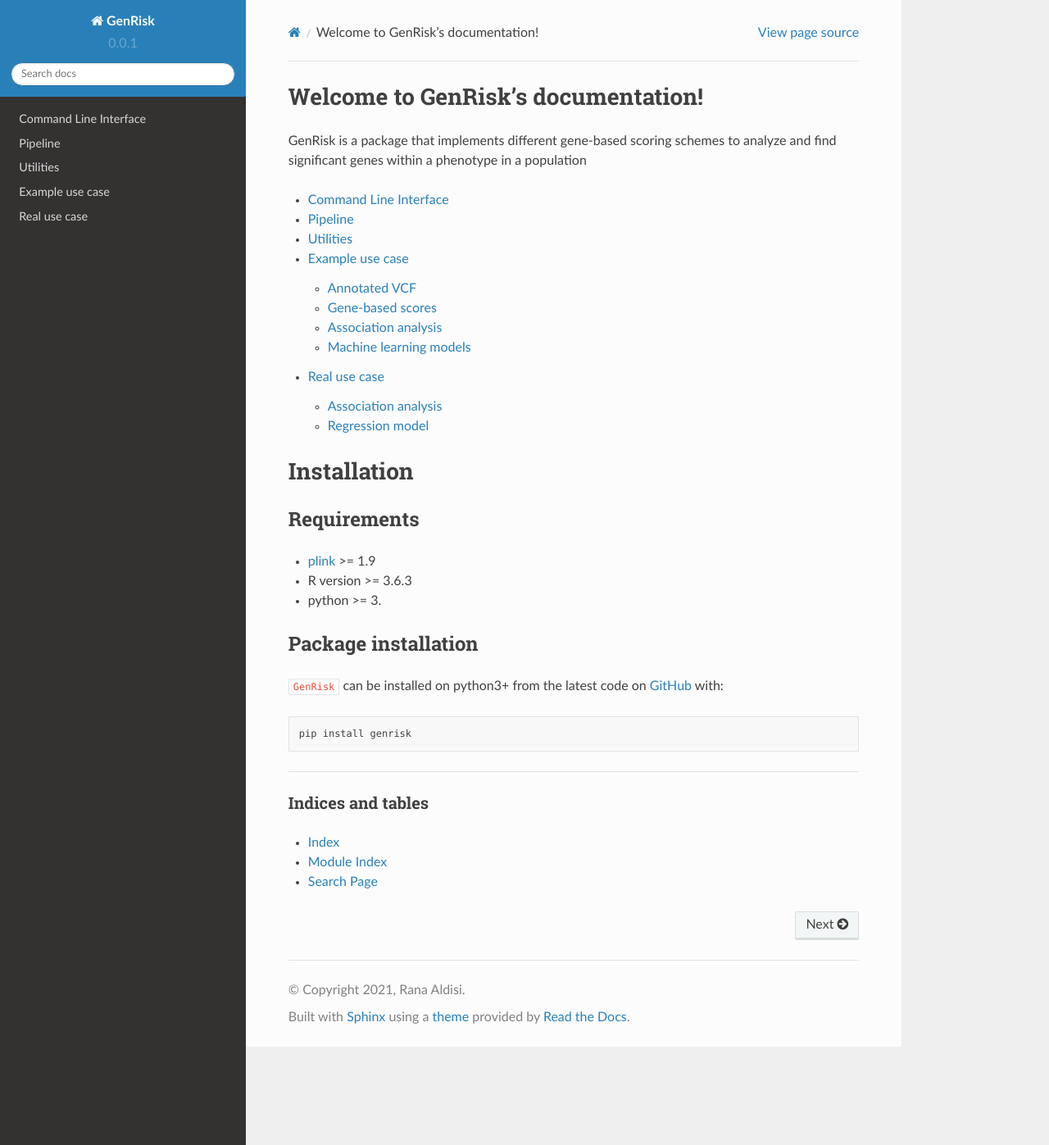
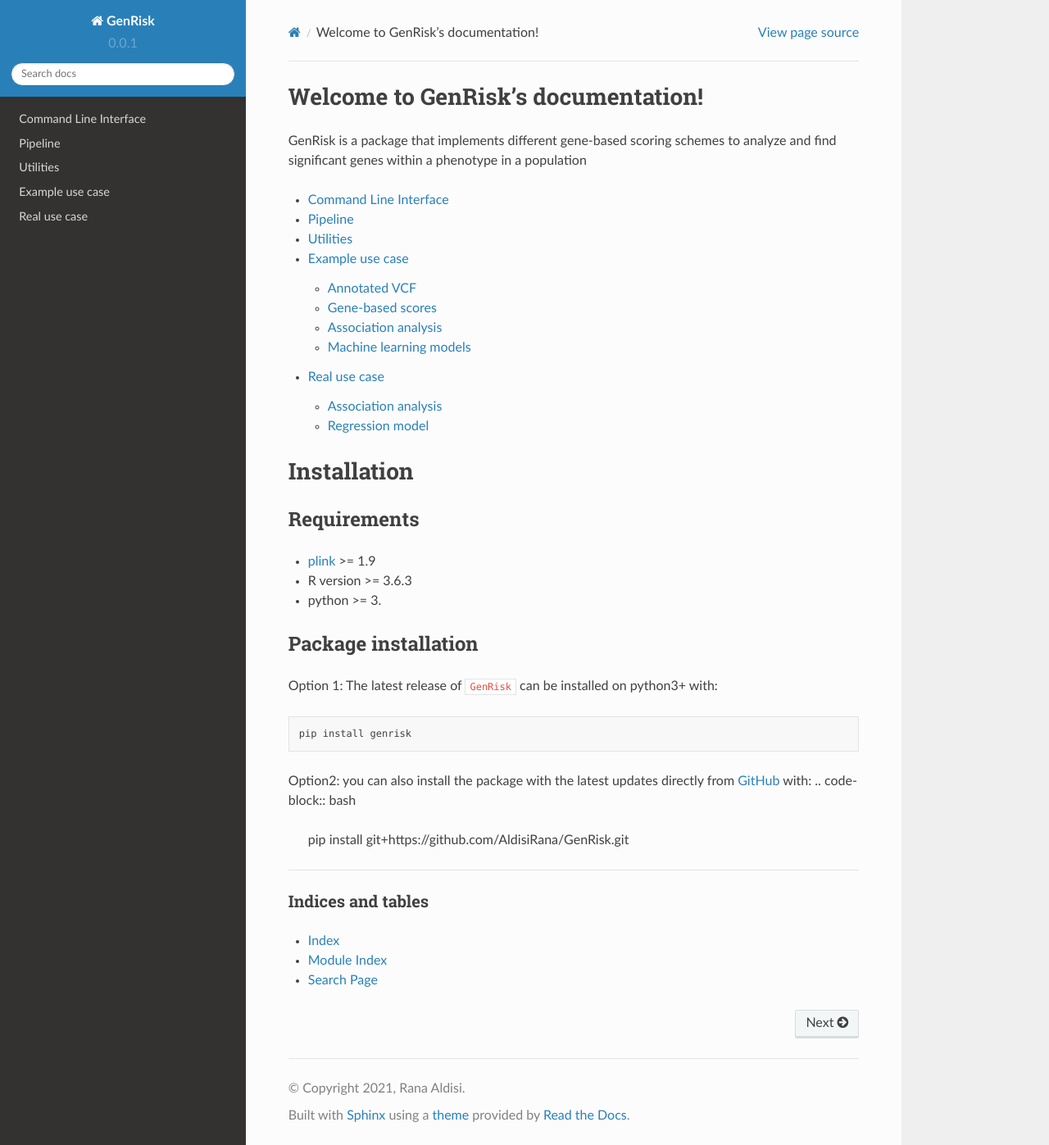
Before and after one commit to AldisiRana/GenRisk, a Sphinx documentation site: the page built from docs/source/index.rst, in a window 1280 px wide and 1397 px high. Shown: the whole window at 82% size. Built offline with Sphinx 7.4.7 and the Read the Docs theme 2.0.0, drawn with Linux system fonts in a browser that asks for light colours.

Commit message:
update docs

```diff
--- a/docs/source/index.rst
+++ b/docs/source/index.rst
@@ -31,11 +31,16 @@ _____________
 
 Package installation
 ____________________
-``GenRisk`` can be installed on python3+ from the latest code on `GitHub <https://github.com/AldisiRana/GenRisk>`_ with:
+Option 1: The latest release of ``GenRisk`` can be installed on python3+ with:
 
 .. code-block:: bash
 
     pip install genrisk
+
+Option2: you can also install the package with the latest updates directly from `GitHub <https://github.com/AldisiRana/GenRisk>`_ with:
+.. code-block:: bash
+
+    pip install git+https://github.com/AldisiRana/GenRisk.git
 
 ###############################
 
```
Also changed, not shown: README.md (+5 -1 lines).
